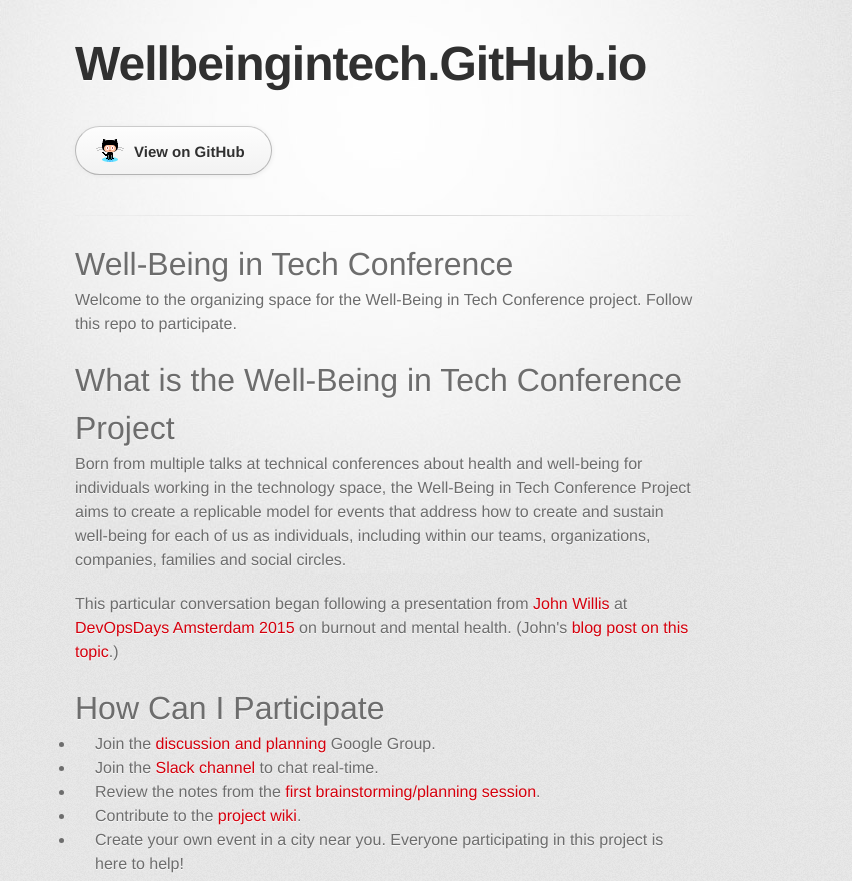
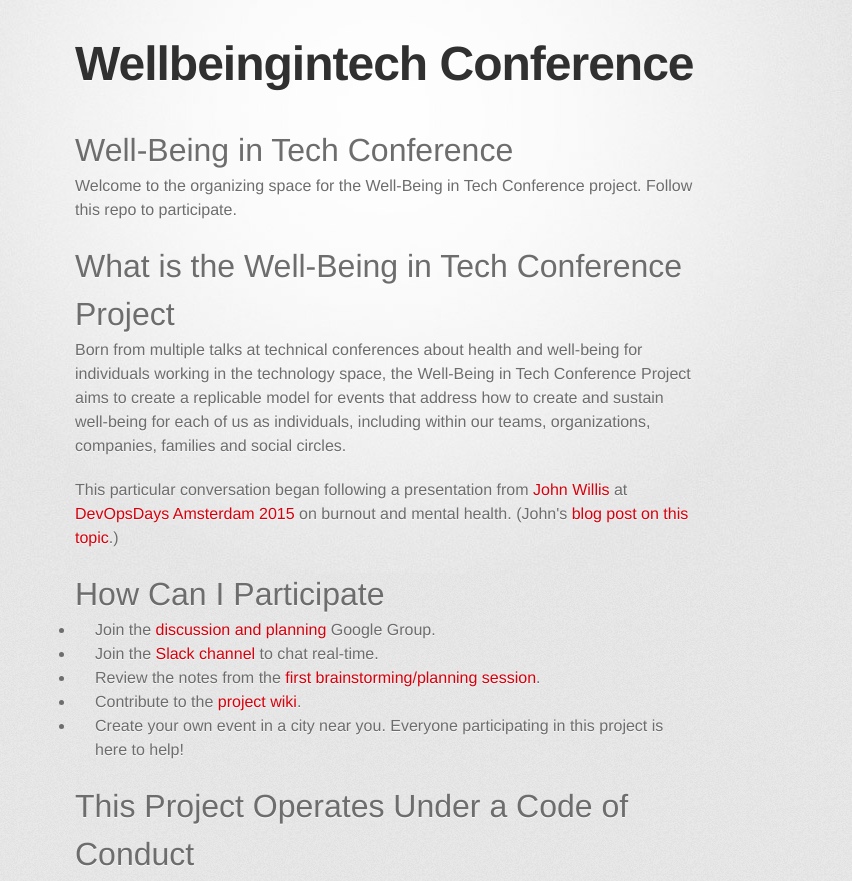
Before and after one commit to wellbeingintech/wellbeingintech.github.io, a plain HTML site: page index.html in a window 1280 px wide. Shown: the top 881 px of the page, without its empty margins (255-1107 px from the left). Drawn offline with Linux system fonts and the light colour scheme; a web font is replaced by a local one.

Commit message:
Update index.html

```diff
--- a/index.html
+++ b/index.html
@@ -10,7 +10,7 @@
     <!--[if lt IE 9]>
     <script src="//html5shiv.googlecode.com/svn/trunk/html5.js"></script>
     <![endif]-->
-    <title>Wellbeingintech.GitHub.io by wellbeingintech</title>
+    <title>Wellbeingintech Conference</title>
   </head>
 
   <body>
@@ -18,15 +18,9 @@
       <div class="inner">
 
         <header>
-          <h1>Wellbeingintech.GitHub.io</h1>
+          <h1>Wellbeingintech Conference</h1>
           <h2></h2>
         </header>
-
-        <section id="downloads" class="clearfix">
-          <a href="https://github.com/wellbeingintech" id="view-on-github" class="button"><span>View on GitHub</span></a>
-        </section>
-
-        <hr>
 
         <section id="main_content">
           <h1>
@@ -92,6 +86,12 @@
 </ul>
         </section>
 
+        <hr>
+
+        <section id="downloads" class="clearfix">
+          <a href="https://github.com/wellbeingintech" id="view-on-github" class="button"><span>View on GitHub</span></a>
+        </section>
+
         <footer>
           This page was generated by <a href="https://pages.github.com">GitHub Pages</a>. Tactile theme by <a href="https://twitter.com/jasonlong">Jason Long</a>.
         </footer>
```
